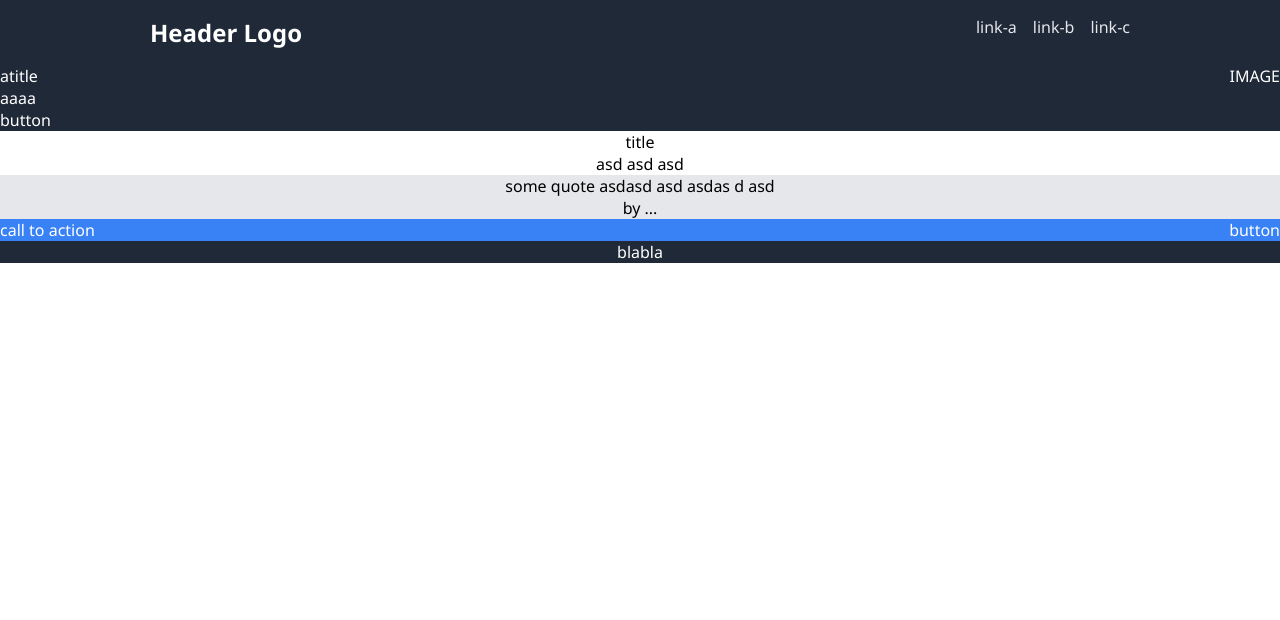
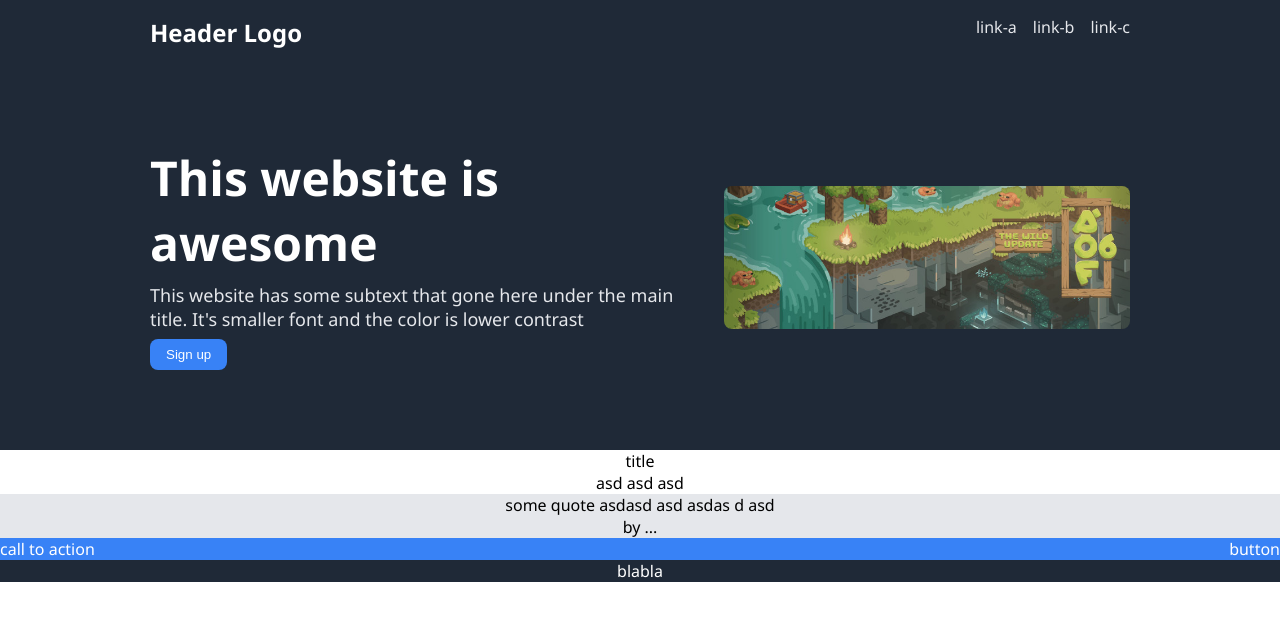
Before and after one commit to youyoumu/landing-page, a plain HTML site: page index.html in a window 1280 px wide. Drawn offline with Linux system fonts and the light colour scheme.

Commit message:
Add styling and image to hero section

```diff
--- a/index.html
+++ b/index.html
@@ -20,12 +20,13 @@
     </div>
     <div class="hero">
         <div>
-            <div>atitle</div>
-            <div>aaaa</div>
-            <div class="sign-up">button</div>
+            <div class="hero-main">This website is awesome</div>
+            <div class="hero-2nd">This website has some subtext that gone here under the main title. It's smaller font and the color is lower contrast</div>
+            <button>Sign up</button>
+
         </div>
         <div class="hero-img">
-            IMAGE
+            <img src="images/hero.jpg">
         </div>
     </div>
     <div class="communication">
--- a/styles.css
+++ b/styles.css
@@ -36,6 +36,42 @@ ul {
     background-color: #1F2937;
     color: white;
     justify-content: space-between;
+    padding: 80px 150px;
+}
+
+.hero-main {
+    font-size: 48px;
+    font-weight: bolder;
+    flex-wrap: wrap;
+}
+
+.hero-2nd {
+    font-size: 18px;
+    color: #E5E7EB;
+    margin-top: 8px;
+}
+
+button {
+    background-color: #3882f6;
+    border: none;
+    color: white;
+    padding: 8px 16px;
+    border-radius: 8px;
+    margin-top: 8px;
+}
+
+.hero-img {
+    margin-left: 32px;
+    flex-shrink: 1;
+    align-items: center;
+    display: flex;
+}
+
+img {
+    border-radius: 8px;
+    max-width: 100%;
+    height: auto;
+    min-width: 400px;
 }
 
 .screenshot {
```
Also changed, not shown: images/hero.jpg (added).
